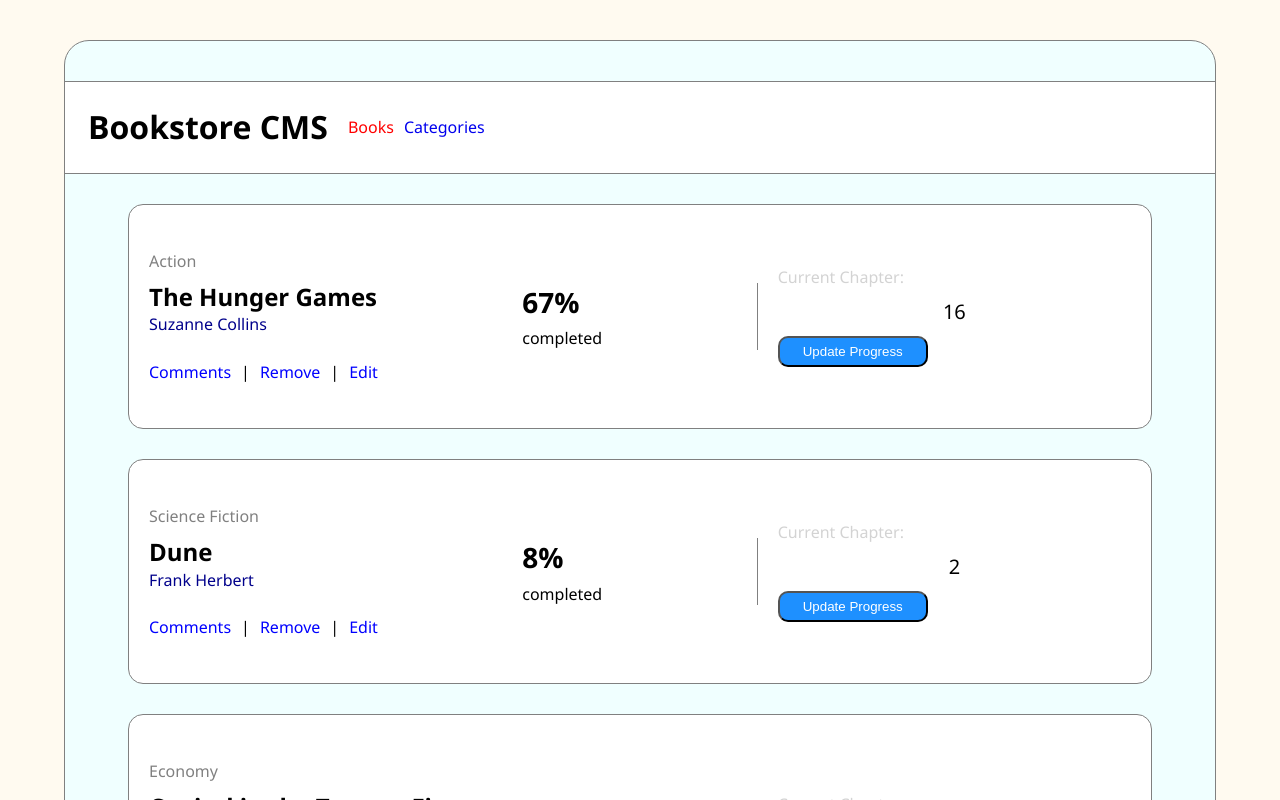
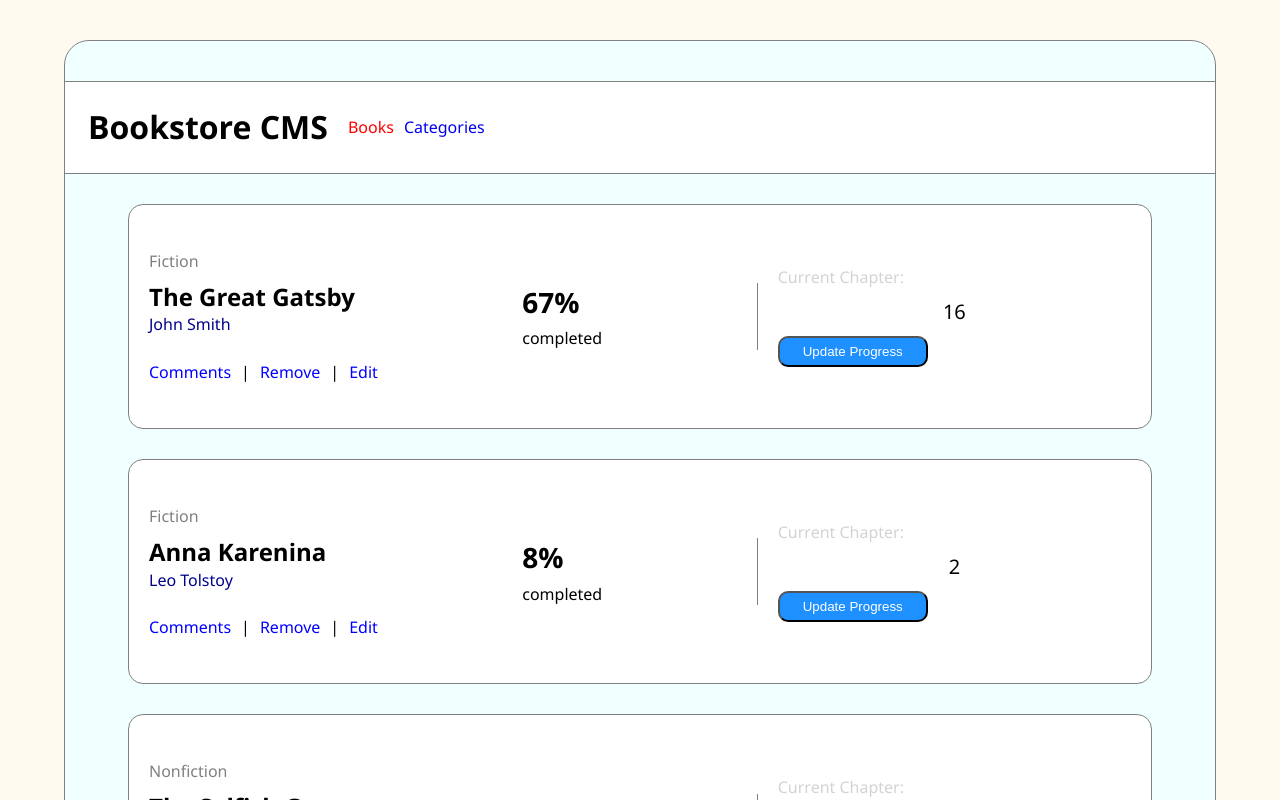
Before and after one commit to lordksix/bookstore-react-redux, a React (Create React App) app: page / in a window 1280 px wide. Shown: the top 800 px of the page. Built offline with nearby package versions, Linux system fonts and the light colour scheme.

Commit message:
Connect store to bookshelf

```diff
--- a/src/components/Books/BookItem.jsx
+++ b/src/components/Books/BookItem.jsx
@@ -5,7 +5,7 @@ import styles from 'styles/BookItem.module.css';
 const BookItem = (props) => {
   const {
     category,
-    name,
+    title,
     author,
     finishedChap,
     totalChap,
@@ -19,7 +19,7 @@ const BookItem = (props) => {
         <div className={styles.bookCaract}>
           <span className={styles.bookCategory}>{category}</span>
           <div className="bookInfo">
-            <h3 className={styles.bookTitle}>{name}</h3>
+            <h3 className={styles.bookTitle}>{title}</h3>
             <span className={styles.bookAuthor}>{author}</span>
           </div>
         </div>
@@ -48,7 +48,7 @@ const BookItem = (props) => {
 
 BookItem.propTypes = {
   category: PropTypes.string.isRequired,
-  name: PropTypes.string.isRequired,
+  title: PropTypes.string.isRequired,
   author: PropTypes.string.isRequired,
   finishedChap: PropTypes.number.isRequired,
   totalChap: PropTypes.number.isRequired,
--- a/src/components/Books/Bookshelf.jsx
+++ b/src/components/Books/Bookshelf.jsx
@@ -1,43 +1,32 @@
-import { v4 as uuidv4 } from 'uuid';
 import styles from 'styles/Bookshelf.module.css';
+import store from 'redux/store';
 import BookItem from './BookItem';
 
-const bookAr = [
+const bookStatus = [
   {
-    category: 'Action',
-    name: 'The Hunger Games',
-    author: 'Suzanne Collins',
     finishedChap: 16,
     totalChap: 24,
-    id: uuidv4(),
   },
   {
-    category: 'Science Fiction',
-    name: 'Dune',
-    author: 'Frank Herbert',
     finishedChap: 2,
     totalChap: 25,
-    id: uuidv4(),
   },
   {
-    category: 'Economy',
-    name: 'Capital in the Twenty-First Centry',
-    author: 'Suzanne Collins',
     finishedChap: 0,
     totalChap: 24,
-    id: uuidv4(),
   },
 ];
 
 const Bookshelf = () => {
-  const books = bookAr.map((book) => (
+  const booksStore = store.getState().books.books;
+  const books = booksStore.map((book, i) => (
     <BookItem
       key={book.id}
       category={book.category}
-      name={book.name}
+      title={book.title}
       author={book.author}
-      finishedChap={book.finishedChap}
-      totalChap={book.totalChap}
+      finishedChap={bookStatus[i].finishedChap}
+      totalChap={bookStatus[i].totalChap}
     />
   ));
 
```
